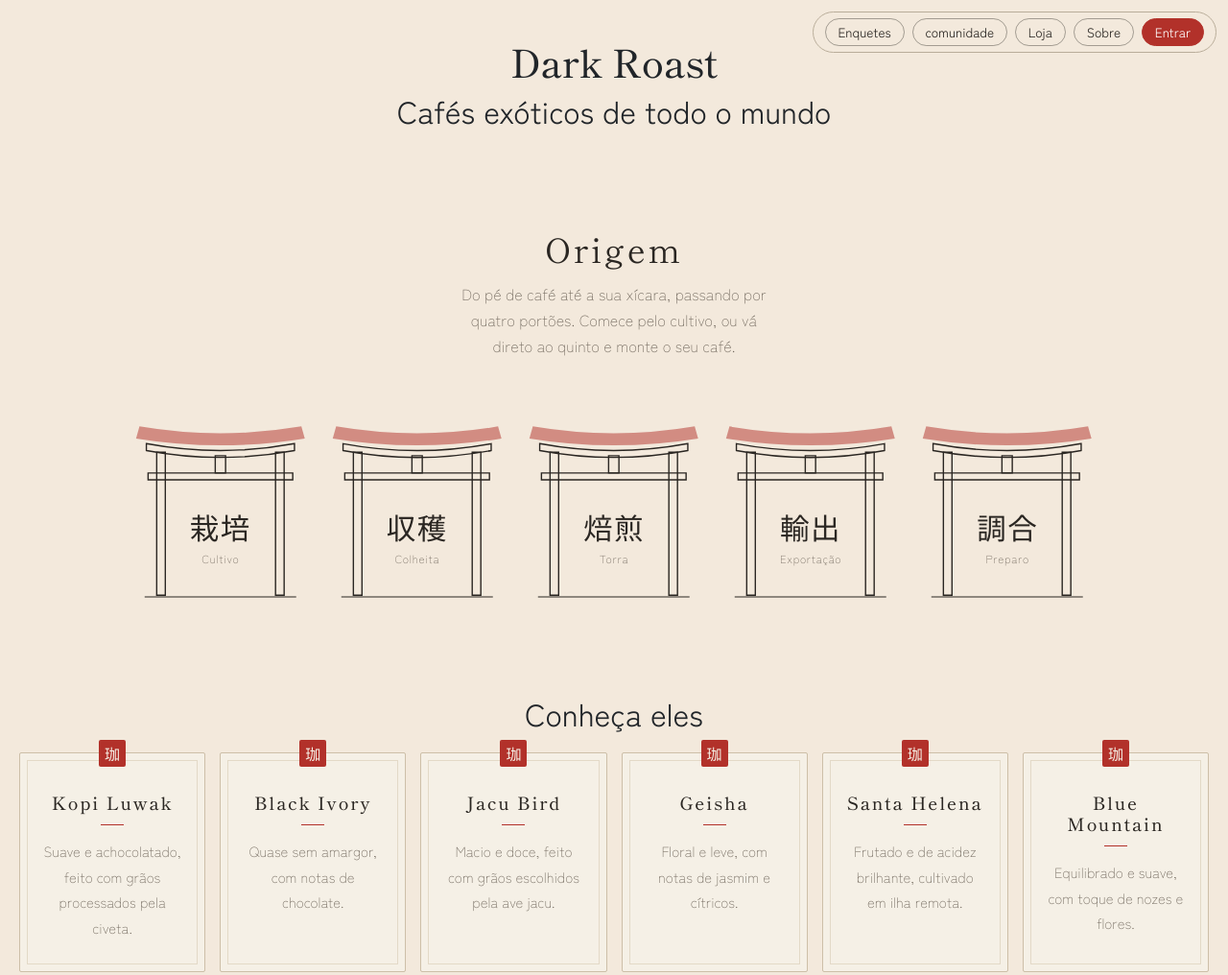
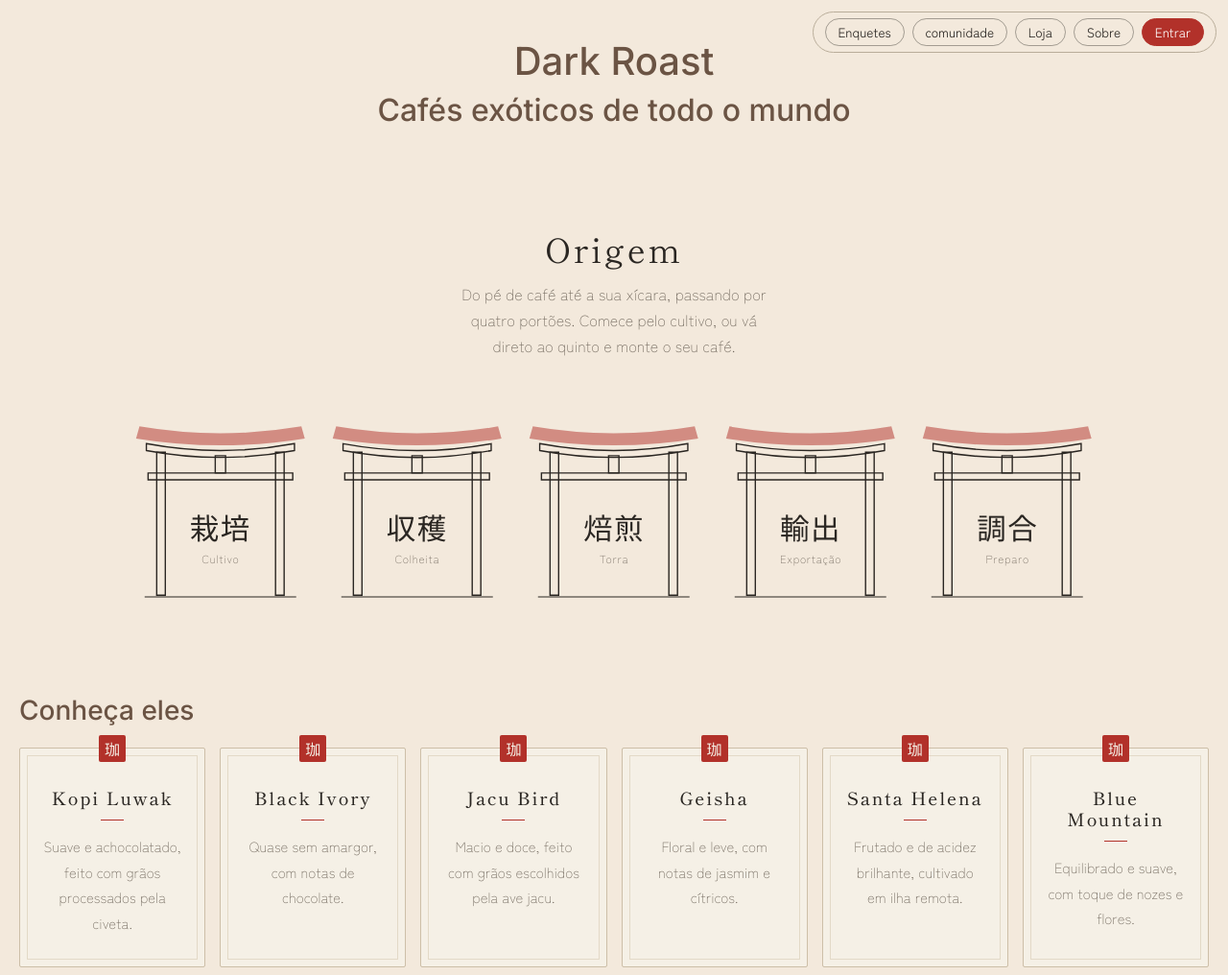
Before and after one commit to Miguel-S-M/Dark-Roast, a plain HTML site: page index.html in a window 1280 px wide. Shown: the top 1016 px of the page at 96% size. Drawn offline with nearby package versions, Linux system fonts and the light colour scheme; a web font is replaced by a local one.

Commit message:
easter egg

```diff
--- a/index.css
+++ b/index.css
@@ -2,16 +2,14 @@ body {
   margin: 0;
   padding: 40px 20px;
   background: #f3e9dc;
-
+  color: #6b5444;
   font-family: "Inter", Arial, sans-serif;
 }
 h1{
     text-align: center;
-    font-family: "Shippori Mincho", serif;
 }
 h2{
     text-align: center;
-    font-family: "Zen Kaku Gothic New", "Inter", sans-serif;
 }
 
 /* PARTE: ORIGEM */
--- a/index.html
+++ b/index.html
@@ -74,7 +74,7 @@
     </div>
   </section>
 
-  <h2>Conheça eles</h2>
+  <h3>Conheça eles</h3>
 
   <div class="linha">
     <div class="bloco">
```
